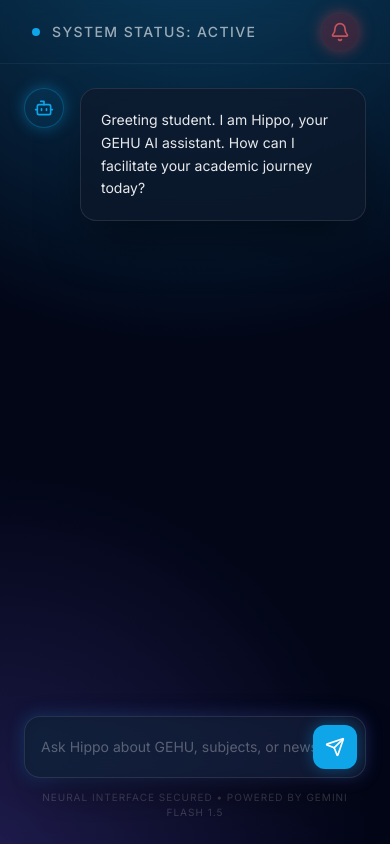
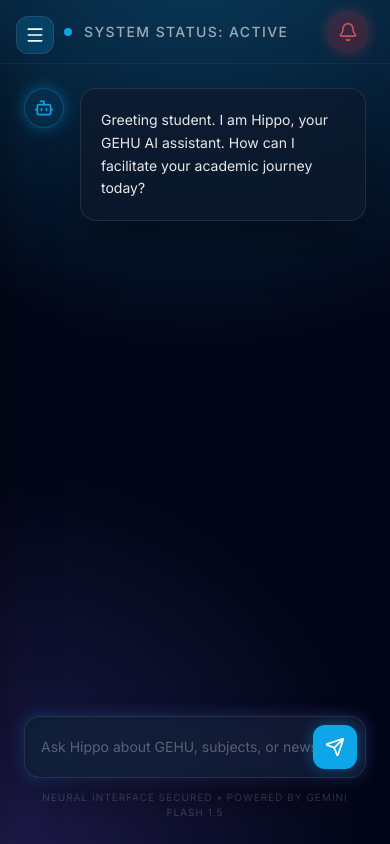
Before and after one commit to lokeshsaklani07-tech/Hippo-AI-GEHU, a Next.js app: page / in a window 390 px wide. Built offline with nearby package versions, Linux system fonts and the light colour scheme.

Commit message:
feat: add responsive mobile sidebar and header padding

```diff
--- a/src/components/Sidebar.tsx
+++ b/src/components/Sidebar.tsx
@@ -1,5 +1,6 @@
 "use client";
 
+import { useState } from "react";
 import { cn } from "@/lib/utils";
 import {
   Key,
@@ -8,7 +9,9 @@ import {
   CreditCard,
   Phone,
   ExternalLink,
-  Info
+  Info,
+  Menu,
+  X
 } from "lucide-react";
 
 const links = [
@@ -20,8 +23,39 @@ const links = [
 ];
 
 export function Sidebar() {
+  const [isOpen, setIsOpen] = useState(false);
+
   return (
-    <div className="w-72 h-screen glass-card hidden md:flex flex-col p-6 sticky top-0 overflow-y-auto z-50">
+    <>
+      {/* Mobile Toggle Button */}
+      <button
+        onClick={() => setIsOpen(true)}
+        className="md:hidden fixed top-4 left-4 z-[60] p-2 bg-hippo-primary/20 backdrop-blur-md border border-white/10 rounded-xl text-white hover:bg-hippo-primary/40 transition-colors"
+      >
+        <Menu className="w-5 h-5" />
+      </button>
+
+      {/* Backdrop */}
+      {isOpen && (
+        <div
+          className="fixed inset-0 bg-black/60 backdrop-blur-sm z-[70] md:hidden"
+          onClick={() => setIsOpen(false)}
+        />
+      )}
+
+      {/* Sidebar Container */}
+      <div className={cn(
+        "w-72 h-screen glass-card flex flex-col p-6 fixed md:sticky top-0 left-0 z-[80] transition-transform duration-300 md:translate-x-0 overflow-y-auto",
+        isOpen ? "translate-x-0" : "-translate-x-full"
+      )}>
+        {/* Close Button Mobile */}
+        <button
+          onClick={() => setIsOpen(false)}
+          className="md:hidden absolute top-6 right-6 p-1 text-white/50 hover:text-white transition-colors"
+        >
+          <X className="w-5 h-5" />
+        </button>
+
         <div className="flex items-center gap-3 mb-10">
           <div className="w-10 h-10 rounded-full bg-hippo-primary shadow-neon flex items-center justify-center animate-pulse-slow">
             <span className="font-bold text-white">H</span>
@@ -38,6 +72,7 @@ export function Sidebar() {
                 href={link.url}
                 target="_blank"
                 rel="noopener noreferrer"
+                onClick={() => setIsOpen(false)} // close on click for mobile
                 className="flex items-center gap-3 px-4 py-3 rounded-xl hover:bg-white/5 border border-transparent hover:border-white/10 transition-all group"
               >
                 <link.icon className="w-5 h-5 text-hippo-primary group-hover:scale-110 transition-transform shrink-0" />
@@ -58,5 +93,6 @@ export function Sidebar() {
           </div>
         </div>
       </div>
+    </>
   );
 }
--- a/src/components/chat/ChatContainer.tsx
+++ b/src/components/chat/ChatContainer.tsx
@@ -85,7 +85,7 @@ export function ChatContainer() {
   return (
     <div className="flex-1 flex flex-col h-screen relative overflow-hidden">
       {/* Header */}
-      <header className="h-16 flex items-center justify-between px-8 border-b border-white/5 backdrop-blur-md sticky top-0 z-10">
+      <header className="h-16 flex items-center justify-between pl-16 pr-6 md:px-8 border-b border-white/5 backdrop-blur-md sticky top-0 z-10">
         <div className="flex items-center gap-3">
           <div className={cn(
             "w-2 h-2 rounded-full bg-hippo-primary",
```
Lines whose indentation alone changed are shown as unchanged.
